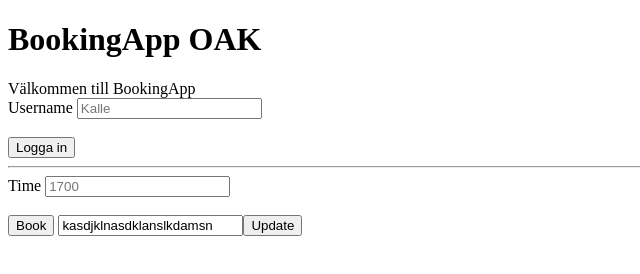
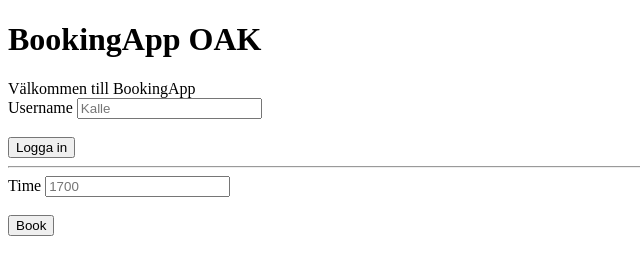
Before and after one commit to Kasiem024/BookingAppPoC-OAK, a website: page public/index.html in a window 1280 px wide. Shown: the whole page, without its empty margins (0-640 px from the left). Drawn offline with Linux system fonts and the light colour scheme.

Commit message:
fixed login page, experimenting with booking
Co-authored-by: Kasiem Saeed <Kasiem024@users.noreply.github.com>
Co-authored-by: apousette <apousette@users.noreply.github.com>

```diff
--- a/public/booking.html
+++ b/public/booking.html
@@ -5,6 +5,7 @@
     <meta charset="UTF-8">
     <meta http-equiv="X-UA-Compatible" content="IE=edge">
     <meta name="viewport" content="width=device-width, initial-scale=1.0">
+    <script src="js/app.js"></script>
     <title>Document</title>
 </head>
 
@@ -12,6 +13,71 @@
     <p>Måndag 07:30</p><button>Boka</button>
     <p>Tisdag 08:55</p><button>Boka</button>
     <p>Onsdag 11:00</p><button>Boka</button>
+    <a href="/">Home</a>
+    <!-- <button type="button" class="btn" id="btnSignOutId" onclick="SignOut()">Signout</button> -->
+    <!-- <table id="calendar">
+        <tr>
+            <td></td>
+            <td>M</td>
+            <td>T</td>
+            <td>O</td>
+            <td>T</td>
+            <td>F</td>
+            <td>L</td>
+            <td>S</td>
+        </tr>
+        <tr>
+            <td>07:00-<br>10:00</td>
+            <td><button>Boka</button></td>
+            <td><button>Boka</button></td>
+            <td><button>Boka</button></td>
+            <td><button>Boka</button></td>
+            <td><button>Boka</button></td>
+            <td><button>Boka</button></td>
+            <td><button>Boka</button></td>
+        </tr>
+        <tr>
+            <td>10:00-<br>13:00</td>
+            <td><button>Boka</button></td>
+            <td><button>Boka</button></td>
+            <td><button>Boka</button></td>
+            <td><button>Boka</button></td>
+            <td><button>Boka</button></td>
+            <td><button>Boka</button></td>
+            <td><button>Boka</button></td>
+        </tr>
+        <tr>
+            <td>13:00- <br> 16:00</td>
+            <td><button>Boka</button></td>
+            <td><button>Boka</button></td>
+            <td><button>Boka</button></td>
+            <td><button>Boka</button></td>
+            <td><button>Boka</button></td>
+            <td><button>Boka</button></td>
+            <td><button>Boka</button></td>
+        </tr>
+        <tr>
+            <td>16:00-<br>19:00</td>
+            <td><button>Boka</button></td>
+            <td><button>Boka</button></td>
+            <td><button>Boka</button></td>
+            <td><button>Boka</button></td>
+            <td><button>Boka</button></td>
+            <td><button>Boka</button></td>
+            <td><button>Boka</button></td>
+        </tr>
+        <tr>
+            <td>19:00-<br>21:00</td>
+            <td><button>Boka</button></td>
+            <td><button>Boka</button></td>
+            <td><button>Boka</button></td>
+            <td><button>Boka</button></td>
+            <td><button>Boka</button></td>
+            <td><button>Boka</button></td>
+            <td><button>Boka</button></td>
+            <td><button>Boka</button></td>
+        </tr>
+    </table> -->
 </body>
 
 </html>
--- a/public/data/booking.json
+++ b/public/data/booking.json
@@ -1 +1 @@
-{"booking":"kasdjklnasdklanslkdamsn"}
+{"booking":"17:63"}
--- a/public/index.html
+++ b/public/index.html
@@ -12,10 +12,15 @@
     <title>BookinApp - OAK</title>
 </head>
 
+<!--
+    TODO
+    BOKA
+
+ -->
 <body>
     <h1>BookingApp OAK</h1>
     <div class="container">
-        <form id="form" method="POST" action="/">
+        <form id="formId" method="POST" action="/">
             <div class="title">Välkommen till BookingApp</div>
             <div class="formItem">
                 <label>Username</label>
@@ -29,7 +34,6 @@
                 <input type="text" class="input" id="bookTimeId" name="bookTimeName" placeholder="1700">
             </div>
             <br>
-            <button type="button" class="btn" id="btnBookId" onclick="Book()">Book</button>
         </form>
     </div>
 
--- a/public/js/app.js
+++ b/public/js/app.js
@@ -22,50 +22,38 @@ const Login = () => {
     data.users.forEach((element, i) => {
         if (inputName == element.name) {
             console.log('Logged In')
+            const tBboxNamn = document.getElementById('name')
+            document.cookie = tBboxNamn.value;
+            location.href = '/booking';
         } else {
             console.log('That is not a valid account');
         }
-    })
+    });
 }
 
-const Book = () => {
-    const data = booking.response;
+booking.onload = () => {
+    // const data = booking.response;
 
-    console.log('book clicked');
+    // const form = document.createElement('form')
+    // const tBox1 = document.createElement('input');
+    const btnBook = document.createElement('button');
 
-    const form = document.getElementById('form');
+    // tBox1.id = 'tBoxId1';
+    // tBox1.name = 'tBoxName1';
+    btnBook.id = 'btnUpdateId';
+    // form.id = 'formId';
 
-    form.action = '/';
-    form.method = 'POST';
+    // form.action = '/';
+    // form.method = 'POST';
 
-    const tBoxBook = document.getElementById('bookTimeId');
+    // tBox1.value = data.booking;
+    btnBook.textContent = 'Book';
 
-    console.log(tBoxBook.value);
+    btnBook.addEventListener('click', ButtonEventhandler);
 
-}
-booking.onload = () => {
-    const data = booking.response;
-
-    const form = document.getElementById('form')
-    const tBox1 = document.createElement('input');
-    const btnUpdate = document.createElement('button');
-
-    tBox1.id = 'tBoxId1';
-    tBox1.name = 'tBoxName1';
-    btnUpdate.id = 'btnUpdateId';
-    form.id = 'formId';
-
-    form.action = '/';
-    form.method = 'POST';
-
-    tBox1.value = data.booking;
-    btnUpdate.textContent = 'Update';
-
-    btnUpdate.addEventListener('click', ButtonEventhandler);
-
-    document.getElementById('Exercise2').appendChild(form);
-    document.getElementById('formId').appendChild(tBox1);
-    document.getElementById('formId').appendChild(btnUpdate);
+    // document.getElementById('Exercise2').appendChild(form);
+    // document.getElementById('formId').appendChild(tBox1);
+    document.getElementById('formId').appendChild(btnBook);
 };
 
 const ButtonEventhandler = () => {
--- a/routes/indexRoute.js
+++ b/routes/indexRoute.js
@@ -7,5 +7,7 @@ const index_controller = require('../controller/homeController');
 
 router.get('/', index_controller.index);
 router.post('/', index_controller.indexBook);
+router.get('/booking', index_controller.booking);
+router.post('/booking', index_controller.bookingPost);
 
 module.exports = router;
```
Also changed, not shown: controller/homeController.js (+13 -3 lines).
